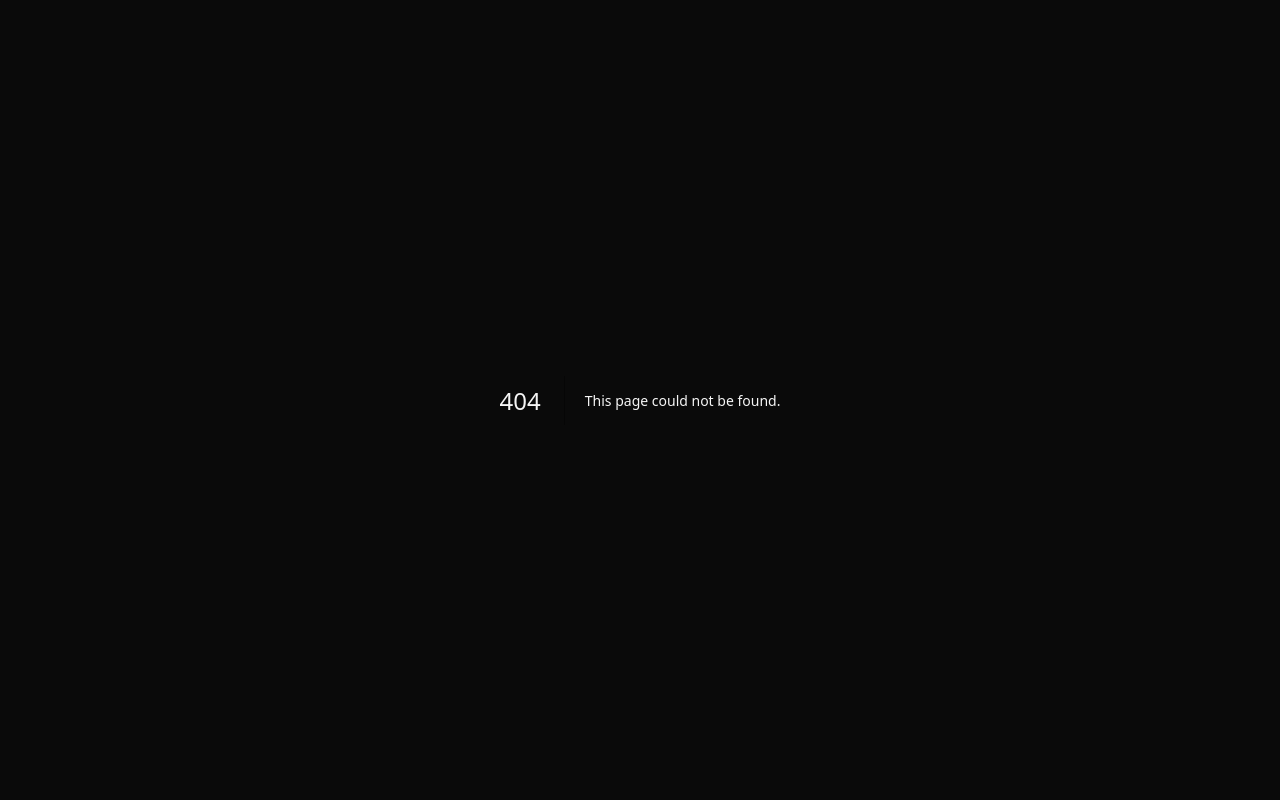
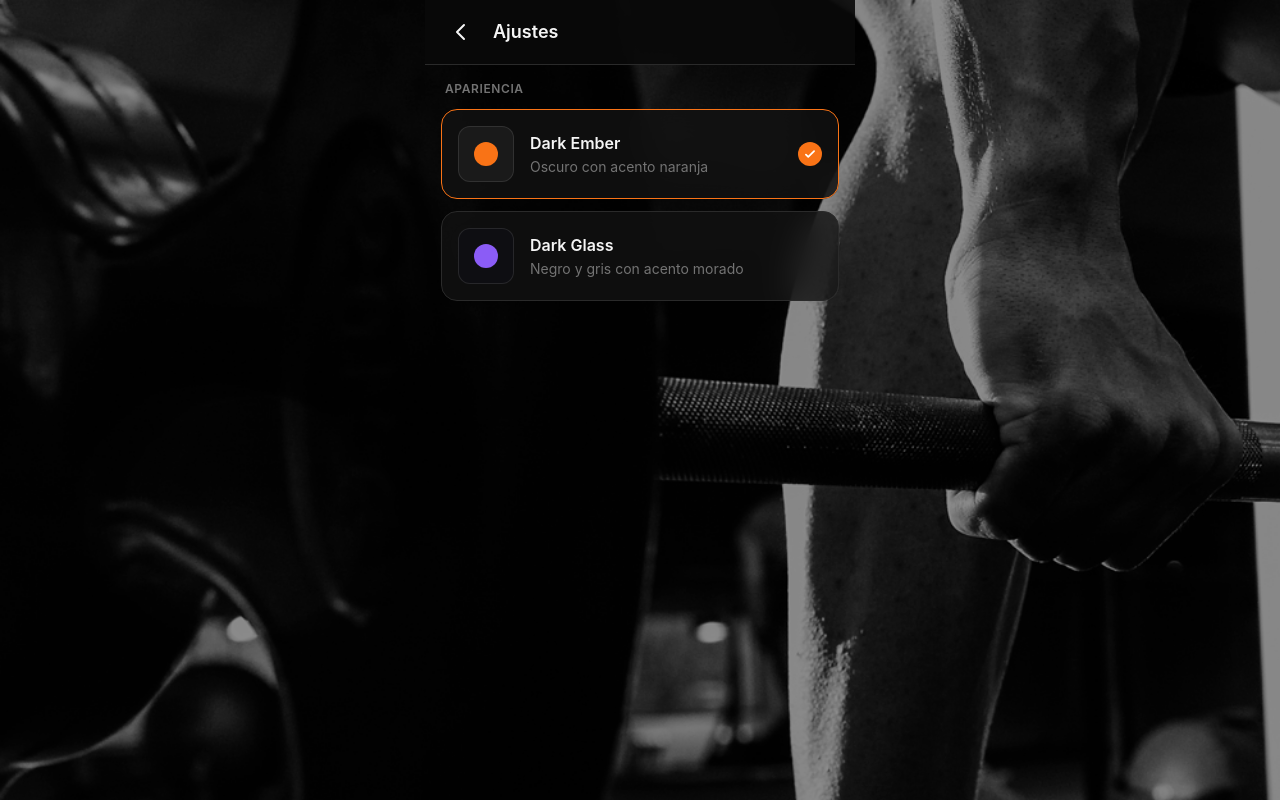
Before and after one commit to kaironvinicius/gym-tracker, a Next.js app: page /settings in a window 1280 px wide. Before the commit this address had no page. Built offline with nearby package versions, Linux system fonts and the light colour scheme.

Commit message:
PWA improvements, glass theme, background image

```diff
--- a/src/app/globals.css
+++ b/src/app/globals.css
@@ -2,11 +2,75 @@
 @tailwind components;
 @tailwind utilities;
 
-:root {
-  --foreground-rgb: 245, 245, 245;
-  --background-start-rgb: 10, 10, 10;
+/* ── Tema: Dark Ember (original) ─────────────────────────── */
+:root,
+[data-theme="default"] {
+  --gym-bg: transparent;
+  --gym-card: 26 26 26;
+  --gym-border: 42 42 42;
+  --gym-accent: 249 115 22;
+  --gym-accent-dark: 234 108 10;
+  --gym-text: #f5f5f5;
+  --gym-muted: #737373;
+  --gym-card-bg: rgba(18, 18, 18, 0.78);
+  --gym-surface-bg: rgba(10, 10, 10, 0.88);
+  --gym-accent-bg: rgba(249, 115, 22, 0.18);
 }
 
+/* ── Tema: Dark Glass ─────────────────────────────────────── */
+[data-theme="dark-glass"] {
+  --gym-bg: transparent;
+  --gym-card: 14 14 18;
+  --gym-border: 45 45 55;
+  --gym-accent: 139 92 246;
+  --gym-accent-dark: 124 58 237;
+  --gym-text: #ffffff;
+  --gym-muted: #71717a;
+  --gym-card-bg: rgba(10, 10, 14, 0.72);
+  --gym-surface-bg: rgba(6, 6, 8, 0.88);
+  --gym-accent-bg: rgba(139, 92, 246, 0.14);
+}
+
+/* ── Glass effect — aplica a todo lo que flota ────────────── */
+.bg-gym-card {
+  background-color: var(--gym-card-bg) !important;
+  backdrop-filter: blur(18px);
+  -webkit-backdrop-filter: blur(18px);
+}
+
+.bg-gym-surface {
+  background-color: var(--gym-surface-bg) !important;
+  backdrop-filter: blur(24px);
+  -webkit-backdrop-filter: blur(24px);
+}
+
+.bg-gym-accent {
+  backdrop-filter: blur(12px);
+  -webkit-backdrop-filter: blur(12px);
+}
+
+/* Bordes vidrio en Dark Glass */
+[data-theme="dark-glass"] .bg-gym-card {
+  border-color: rgba(255, 255, 255, 0.09) !important;
+}
+
+[data-theme="dark-glass"] .bg-gym-surface {
+  border-color: rgba(255, 255, 255, 0.07) !important;
+}
+
+/* Botones primarios → outline con glass en Dark Glass */
+[data-theme="dark-glass"] .bg-gym-accent {
+  background: rgba(139, 92, 246, 0.14) !important;
+  border: 1.5px solid rgba(139, 92, 246, 0.7) !important;
+  box-shadow: none !important;
+}
+
+[data-theme="dark-glass"] .bg-gym-accent:hover,
+[data-theme="dark-glass"] .hover\:bg-gym-accent-dark:hover {
+  background: rgba(139, 92, 246, 0.24) !important;
+}
+
+/* ── Base ─────────────────────────────────────────────────── */
 * {
   box-sizing: border-box;
   padding: 0;
@@ -18,8 +82,16 @@ html,
 body {
   max-width: 100vw;
   overflow-x: hidden;
-  background-color: #0a0a0a;
-  color: #f5f5f5;
+  color: var(--gym-text);
+}
+
+body::before {
+  content: '';
+  position: fixed;
+  inset: 0;
+  background: rgba(0, 0, 0, 0.45);
+  pointer-events: none;
+  z-index: 0;
 }
 
 body {
@@ -33,16 +105,16 @@ body {
 }
 
 ::-webkit-scrollbar-track {
-  background: #141414;
+  background: var(--gym-bg);
 }
 
 ::-webkit-scrollbar-thumb {
-  background: #2a2a2a;
+  background: rgb(var(--gym-border));
   border-radius: 2px;
 }
 
 ::-webkit-scrollbar-thumb:hover {
-  background: #3a3a3a;
+  background: rgb(var(--gym-border) / 0.7);
 }
 
 /* Input styles */
@@ -95,6 +167,6 @@ input:focus-visible,
 textarea:focus-visible,
 select:focus-visible,
 button:focus-visible {
-  outline: 2px solid #f97316;
+  outline: 2px solid rgb(var(--gym-accent));
   outline-offset: 2px;
 }
--- a/src/app/layout.tsx
+++ b/src/app/layout.tsx
@@ -1,5 +1,6 @@
 import type { Metadata, Viewport } from 'next';
 import './globals.css';
+import ThemeProvider from '@/components/ThemeProvider';
 
 export const metadata: Metadata = {
   title: 'Gym Tracker',
@@ -17,7 +18,7 @@ export const viewport: Viewport = {
   initialScale: 1,
   maximumScale: 1,
   userScalable: false,
-  themeColor: '#f97316',
+  themeColor: '#0a0a0a',
 };
 
 export default function RootLayout({
@@ -26,14 +27,34 @@ export default function RootLayout({
   children: React.ReactNode;
 }) {
   return (
-    <html lang="es">
+    <html lang="es" suppressHydrationWarning>
       <head>
         <link rel="apple-touch-icon" href="/icons/icon-192.png" />
         <meta name="apple-mobile-web-app-capable" content="yes" />
         <meta name="apple-mobile-web-app-status-bar-style" content="black-translucent" />
+        {/* Anti-flash: aplica el tema antes de que React cargue */}
+        <script
+          dangerouslySetInnerHTML={{
+            __html: `
+              try {
+                var t = localStorage.getItem('gym-theme') || 'default';
+                document.documentElement.setAttribute('data-theme', t);
+              } catch(e) {}
+            `,
+          }}
+        />
       </head>
-      <body className="bg-gym-bg text-gym-text min-h-screen">
-        {/* PWA service worker registration */}
+      <body
+        className="text-gym-text min-h-screen"
+        style={{
+          backgroundImage: 'url(/fondo-gym-tracker.jpg)',
+          backgroundSize: 'cover',
+          backgroundPosition: 'center',
+          backgroundAttachment: 'fixed',
+          backgroundRepeat: 'no-repeat',
+        }}
+        suppressHydrationWarning
+      >
         <script
           dangerouslySetInnerHTML={{
             __html: `
@@ -47,10 +68,11 @@ export default function RootLayout({
             `,
           }}
         />
-        {/* App container - mobile-first, centered on desktop */}
-        <div className="mx-auto max-w-[430px] min-h-screen bg-gym-bg relative">
-          {children}
-        </div>
+        <ThemeProvider>
+          <div className="mx-auto max-w-[430px] min-h-screen relative z-10">
+            {children}
+          </div>
+        </ThemeProvider>
       </body>
     </html>
   );
--- a/src/app/page.tsx
+++ b/src/app/page.tsx
@@ -39,6 +39,17 @@ export default function CategoriesPage() {
               {data ? `${data.length} categoría${data.length !== 1 ? 's' : ''}` : ''}
             </p>
           </div>
+          <div className="flex items-center gap-2">
+            <button
+              onClick={() => router.push('/settings')}
+              className="w-10 h-10 bg-gym-card border border-gym-border hover:border-gym-accent/50 rounded-xl flex items-center justify-center transition-colors"
+              aria-label="Ajustes"
+            >
+              <svg className="w-5 h-5 text-gym-muted" fill="none" stroke="currentColor" viewBox="0 0 24 24">
+                <path strokeLinecap="round" strokeLinejoin="round" strokeWidth={2} d="M10.325 4.317c.426-1.756 2.924-1.756 3.35 0a1.724 1.724 0 002.573 1.066c1.543-.94 3.31.826 2.37 2.37a1.724 1.724 0 001.065 2.572c1.756.426 1.756 2.924 0 3.35a1.724 1.724 0 00-1.066 2.573c.94 1.543-.826 3.31-2.37 2.37a1.724 1.724 0 00-2.572 1.065c-.426 1.756-2.924 1.756-3.35 0a1.724 1.724 0 00-2.573-1.066c-1.543.94-3.31-.826-2.37-2.37a1.724 1.724 0 00-1.065-2.572c-1.756-.426-1.756-2.924 0-3.35a1.724 1.724 0 001.066-2.573c-.94-1.543.826-3.31 2.37-2.37.996.608 2.296.07 2.572-1.065z" />
+                <path strokeLinecap="round" strokeLinejoin="round" strokeWidth={2} d="M15 12a3 3 0 11-6 0 3 3 0 016 0z" />
+              </svg>
+            </button>
             <button
               onClick={() => router.push('/category/new')}
               className="w-12 h-12 bg-gym-accent hover:bg-gym-accent-dark rounded-2xl flex items-center justify-center transition-colors shadow-lg shadow-gym-accent/25"
@@ -48,6 +59,7 @@ export default function CategoriesPage() {
                 <path strokeLinecap="round" strokeLinejoin="round" strokeWidth={2.5} d="M12 4v16m8-8H4" />
               </svg>
             </button>
+          </div>
         </div>
       </header>
 
--- /dev/null
+++ b/src/app/settings/page.tsx
@@ -0,0 +1,70 @@
+'use client';
+
+import PageHeader from '@/components/PageHeader';
+import { useTheme, THEMES } from '@/hooks/useTheme';
+
+export default function SettingsPage() {
+  const { theme, setTheme } = useTheme();
+
+  return (
+    <div className="min-h-screen flex flex-col">
+      <PageHeader title="Ajustes" backHref="/" />
+
+      <main className="flex-1 p-4 space-y-6">
+        {/* Tema */}
+        <section>
+          <h2 className="text-xs font-semibold text-gym-muted uppercase tracking-wider mb-3 px-1">
+            Apariencia
+          </h2>
+          <div className="space-y-3">
+            {THEMES.map((t) => {
+              const isActive = theme === t.id;
+              return (
+                <button
+                  key={t.id}
+                  onClick={() => setTheme(t.id)}
+                  className={`w-full bg-gym-card border rounded-2xl p-4 text-left transition-all ${
+                    isActive
+                      ? 'border-gym-accent'
+                      : 'border-gym-border hover:border-gym-accent/50'
+                  }`}
+                >
+                  <div className="flex items-center gap-4">
+                    {/* Preview */}
+                    <div
+                      className="w-14 h-14 rounded-xl flex-shrink-0 flex items-center justify-center border border-white/10"
+                      style={{ background: t.bg }}
+                    >
+                      <div
+                        className="w-6 h-6 rounded-full"
+                        style={{ background: t.accent }}
+                      />
+                    </div>
+
+                    {/* Info */}
+                    <div className="flex-1">
+                      <p className="font-semibold text-gym-text">{t.name}</p>
+                      <p className="text-sm text-gym-muted mt-0.5">{t.description}</p>
+                    </div>
+
+                    {/* Check */}
+                    {isActive && (
+                      <div
+                        className="w-6 h-6 rounded-full flex items-center justify-center flex-shrink-0"
+                        style={{ background: t.accent }}
+                      >
+                        <svg className="w-3.5 h-3.5 text-white" fill="none" stroke="currentColor" viewBox="0 0 24 24">
+                          <path strokeLinecap="round" strokeLinejoin="round" strokeWidth={3} d="M5 13l4 4L19 7" />
+                        </svg>
+                      </div>
+                    )}
+                  </div>
+                </button>
+              );
+            })}
+          </div>
+        </section>
+      </main>
+    </div>
+  );
+}
--- /dev/null
+++ b/src/components/ThemeProvider.tsx
@@ -0,0 +1,12 @@
+'use client';
+
+import { useEffect } from 'react';
+
+export default function ThemeProvider({ children }: { children: React.ReactNode }) {
+  useEffect(() => {
+    const saved = localStorage.getItem('gym-theme') || 'default';
+    document.documentElement.setAttribute('data-theme', saved);
+  }, []);
+
+  return <>{children}</>;
+}
--- /dev/null
+++ b/src/hooks/useTheme.ts
@@ -0,0 +1,39 @@
+'use client';
+
+import { useState, useEffect } from 'react';
+
+export type Theme = 'default' | 'dark-glass';
+
+export const THEMES: { id: Theme; name: string; description: string; accent: string; bg: string }[] = [
+  {
+    id: 'default',
+    name: 'Dark Ember',
+    description: 'Oscuro con acento naranja',
+    accent: '#f97316',
+    bg: '#1a1a1a',
+  },
+  {
+    id: 'dark-glass',
+    name: 'Dark Glass',
+    description: 'Negro y gris con acento morado',
+    accent: '#8b5cf6',
+    bg: '#0e0e12',
+  },
+];
+
+export function useTheme() {
+  const [theme, setThemeState] = useState<Theme>('default');
+
+  useEffect(() => {
+    const saved = localStorage.getItem('gym-theme') as Theme | null;
+    if (saved) setThemeState(saved);
+  }, []);
+
+  const setTheme = (newTheme: Theme) => {
+    setThemeState(newTheme);
+    localStorage.setItem('gym-theme', newTheme);
+    document.documentElement.setAttribute('data-theme', newTheme);
+  };
+
+  return { theme, setTheme, themes: THEMES };
+}
--- a/src/lib/utils.ts
+++ b/src/lib/utils.ts
@@ -84,7 +84,10 @@ export function formatWeight(weight: number): string {
 }
 
 export function generateId(): string {
-  return crypto.randomUUID();
+  if (typeof crypto !== 'undefined' && crypto.randomUUID) {
+    return crypto.randomUUID();
+  }
+  return Date.now().toString(36) + Math.random().toString(36).slice(2, 9);
 }
 
 export const EMOJI_OPTIONS = [
--- a/tailwind.config.js
+++ b/tailwind.config.js
@@ -8,17 +8,17 @@ module.exports = {
   theme: {
     extend: {
       colors: {
-        'gym-bg': '#0a0a0a',
-        'gym-surface': '#141414',
-        'gym-card': '#1a1a1a',
-        'gym-border': '#2a2a2a',
-        'gym-accent': '#f97316',
-        'gym-accent-dark': '#ea6c0a',
+        'gym-bg': 'var(--gym-bg)',
+        'gym-surface': 'var(--gym-surface)',
+        'gym-card': 'rgb(var(--gym-card) / <alpha-value>)',
+        'gym-border': 'rgb(var(--gym-border) / <alpha-value>)',
+        'gym-accent': 'rgb(var(--gym-accent) / <alpha-value>)',
+        'gym-accent-dark': 'rgb(var(--gym-accent-dark) / <alpha-value>)',
         'gym-green': '#22c55e',
         'gym-red': '#ef4444',
         'gym-yellow': '#eab308',
-        'gym-text': '#f5f5f5',
-        'gym-muted': '#737373',
+        'gym-text': 'var(--gym-text)',
+        'gym-muted': 'var(--gym-muted)',
       },
       fontFamily: {
         sans: ['Inter', 'system-ui', 'sans-serif'],
```
Also changed, not shown: public/sw.js (+15 -36 lines), fondo-gym-tracker.jpg (added), public/fondo-gym-tracker.jpg (added), public/manifest.json. Lines whose indentation alone changed are shown as unchanged.
